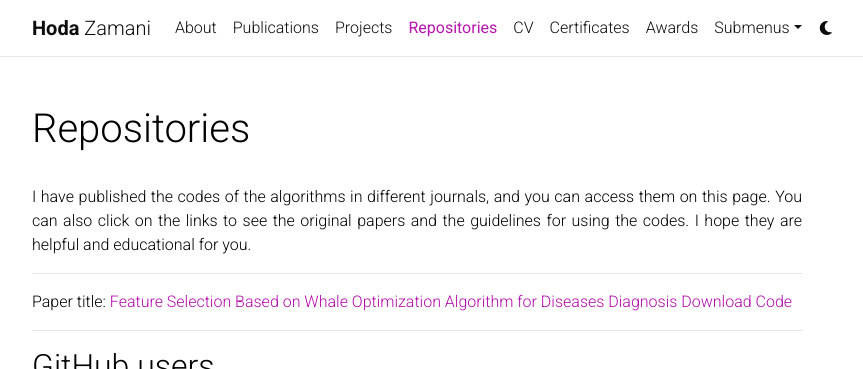
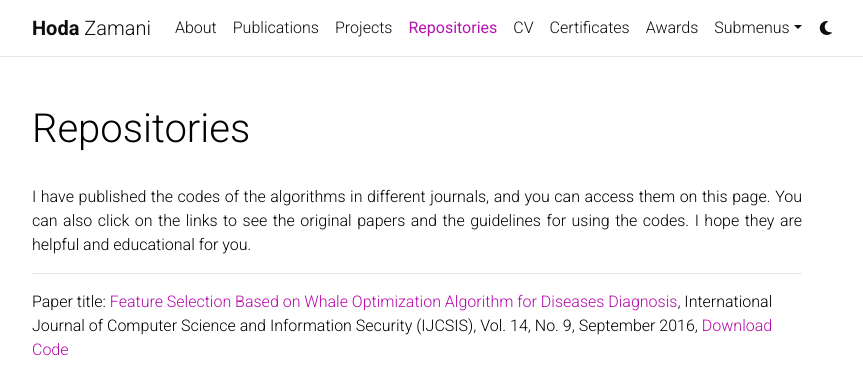
Before and after one commit to HodaZamani/HodaZamani.github.io, a Jekyll site: the page built from _pages/repositories.md, in a window 1280 px wide and 900 px high, cut to the strip 0-369 px from the top of the window. Shown: the whole strip, without its empty margins (223-1086 px from the left). Built offline with Jekyll 4.4.1, drawn with Linux system fonts in a browser that asks for light colours; comment, search, counter and statistics services are not loaded; a style sheet for code colours, icons or effects is not loaded.

Commit message:
Update repositories.md

```diff
--- a/_pages/repositories.md
+++ b/_pages/repositories.md
@@ -8,8 +8,7 @@
 <p align="justify">I have published the codes of the algorithms in different journals, and you can access them on this page. You can also click on the links to see the original papers and the guidelines for using the codes. I hope they are helpful and educational for you.</p>
 
 ***
-Paper title: [Feature Selection Based on Whale Optimization Algorithm for Diseases Diagnosis](https://d1wqtxts1xzle7.cloudfront.net/51133098/130_Paper_310716206_IJCSIS_Camera_Ready_pp._1243-1247-libre.pdf?1483206167=&response-content-disposition=inline%3B+filename%3DFeature_Selection_Based_on_Whale_Optimiz.pdf&Expires=1705589117&Signature=c7rjMJ7QGILgXDqiTi~r6TfXfsSAS~AlGJYApTLHhmQRNLf6otjvm5~xzW-zRknWDg7JSPV03eRVl2xwEsGNB~P46McNro25HonCfmGLB2PyEQGiq~K2Xa2fBz7hij8I3OIR2htdoa1aSN5Hp9Vd0LvtrzGKSk1xDSpr0LEe9N63qB5r60i8i-Istk34MZgKYvObtg2ViOfTgQFnnN92rkTNTjwBNfzbqHR34fo1rShWPSpm4Lo0a68CIramgC7GwsM03jUnyevFvh6ttDUBoGQaau4LsMbmmaiElG~JxMhBzMHLktS4gl0dprf0dpB4D80qczE2skXWh1XTlvTQYg__&Key-Pair-Id=APKAJLOHF5GGSLRBV4ZA)
-<a href="assets/pdf/BWOA.zip" download>Download Code</a>
+Paper title: [Feature Selection Based on Whale Optimization Algorithm for Diseases Diagnosis](https://d1wqtxts1xzle7.cloudfront.net/51133098/130_Paper_310716206_IJCSIS_Camera_Ready_pp._1243-1247-libre.pdf?1483206167=&response-content-disposition=inline%3B+filename%3DFeature_Selection_Based_on_Whale_Optimiz.pdf&Expires=1705589117&Signature=c7rjMJ7QGILgXDqiTi~r6TfXfsSAS~AlGJYApTLHhmQRNLf6otjvm5~xzW-zRknWDg7JSPV03eRVl2xwEsGNB~P46McNro25HonCfmGLB2PyEQGiq~K2Xa2fBz7hij8I3OIR2htdoa1aSN5Hp9Vd0LvtrzGKSk1xDSpr0LEe9N63qB5r60i8i-Istk34MZgKYvObtg2ViOfTgQFnnN92rkTNTjwBNfzbqHR34fo1rShWPSpm4Lo0a68CIramgC7GwsM03jUnyevFvh6ttDUBoGQaau4LsMbmmaiElG~JxMhBzMHLktS4gl0dprf0dpB4D80qczE2skXWh1XTlvTQYg__&Key-Pair-Id=APKAJLOHF5GGSLRBV4ZA), International Journal of Computer Science and Information Security (IJCSIS), Vol. 14, No. 9, September 2016, <a href="assets/pdf/BWOA.zip" download>Download Code</a>
 
 ---
 
```
